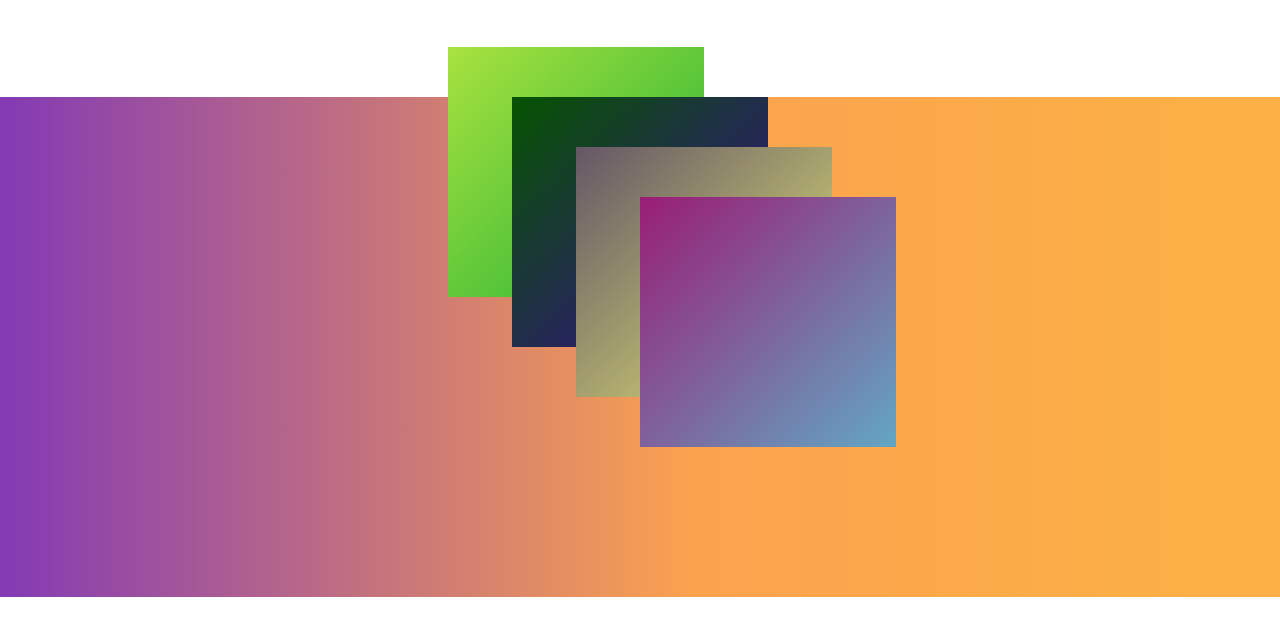
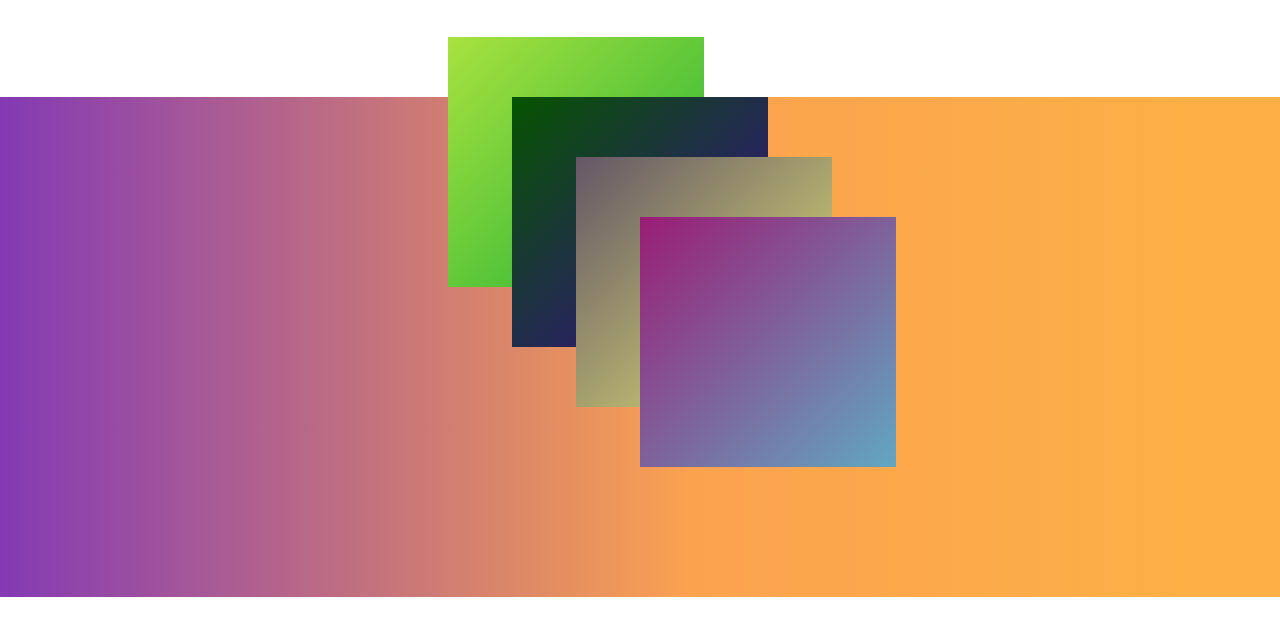
Before and after one commit to softsamiul/task-1, a plain HTML site: page index.html in a window 1280 px wide. Shown: the part 80-716 px from the top of the page. Drawn offline with Linux system fonts and the light colour scheme.

```diff
--- a/style.css
+++ b/style.css
@@ -22,7 +22,8 @@ h1 {
 .single-box {
     width: 20%;
     height: 250px;
-    transition: 2s ease-in-out;
+    transition: all 1s ease-out;
+
 }
 .box-1{
     background: #A8E23F;
@@ -30,7 +31,7 @@ h1 {
     background: -moz-linear-gradient(top left, #A8E23F, #1DB034);
     background: linear-gradient(to bottom right, #A8E23F, #1DB034);
     position: absolute;
-    top: -50px;
+    top: -60px;
     left: 35%;
 }
 .box-2 {
@@ -43,12 +44,14 @@ h1 {
     left: 40%;
 }
 .box-3 {
+
+    transition: all 5s ease-in;
     background: #655666;
     background: -webkit-linear-gradient(top left, #655666, #E5EA75);
     background: -moz-linear-gradient(top left, #655666, #E5EA75);
     background: linear-gradient(to bottom right, #655666, #E5EA75);
     position: absolute;
-    top: 50px;
+    top: 60px;
     left: 45%;
 }
 .box-4 {
@@ -57,10 +60,11 @@ h1 {
     background: -moz-linear-gradient(top left, #9A1D75, #62A7C2);
     background: linear-gradient(to bottom right, #9A1D75, #62A7C2);
     position: absolute;
-    top: 100px;
+    top: 120px;
     left: 50%;
+
 }
 .box-4:hover, .box-3:hover, .box-2:hover, .box-1:hover {
     z-index: 1;
-    transition: 2s ease-in-out;
+    transition: all 1s ease-out;
 }
```
